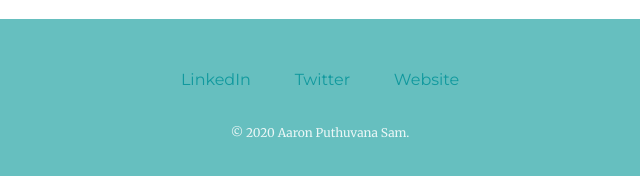
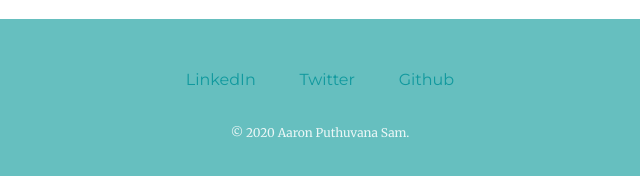
Before and after one commit to aaron-creator/CSS-repo, a plain HTML site: page index.html in a window 1280 px wide. Shown: the part 3046-3222 px from the top of the page, 320-960 px from the left. Drawn offline with Linux system fonts and the light colour scheme.

Commit message:
links applied

```diff
--- a/index.html
+++ b/index.html
@@ -52,9 +52,9 @@
         </div>
 
         <div class="bottom-container">
-            <a class="footer-link" href="https://www.linkedin.com/">LinkedIn</a>
-            <a class="footer-link" href="https://twitter.com/">Twitter</a>
-            <a class="footer-link" href="https://www.appbrewery.co/">Website</a>
+            <a class="footer-link" href="https://www.linkedin.com/in/aaronpsam">LinkedIn</a>
+            <a class="footer-link" href="https://twitter.com/in/@aaronpsam">Twitter</a>
+            <a class="footer-link" href="https://www.github.com/aaron-creator">Github</a>
             <p class="copyright">© 2020 Aaron Puthuvana Sam.</p>
         </div>
 
```
